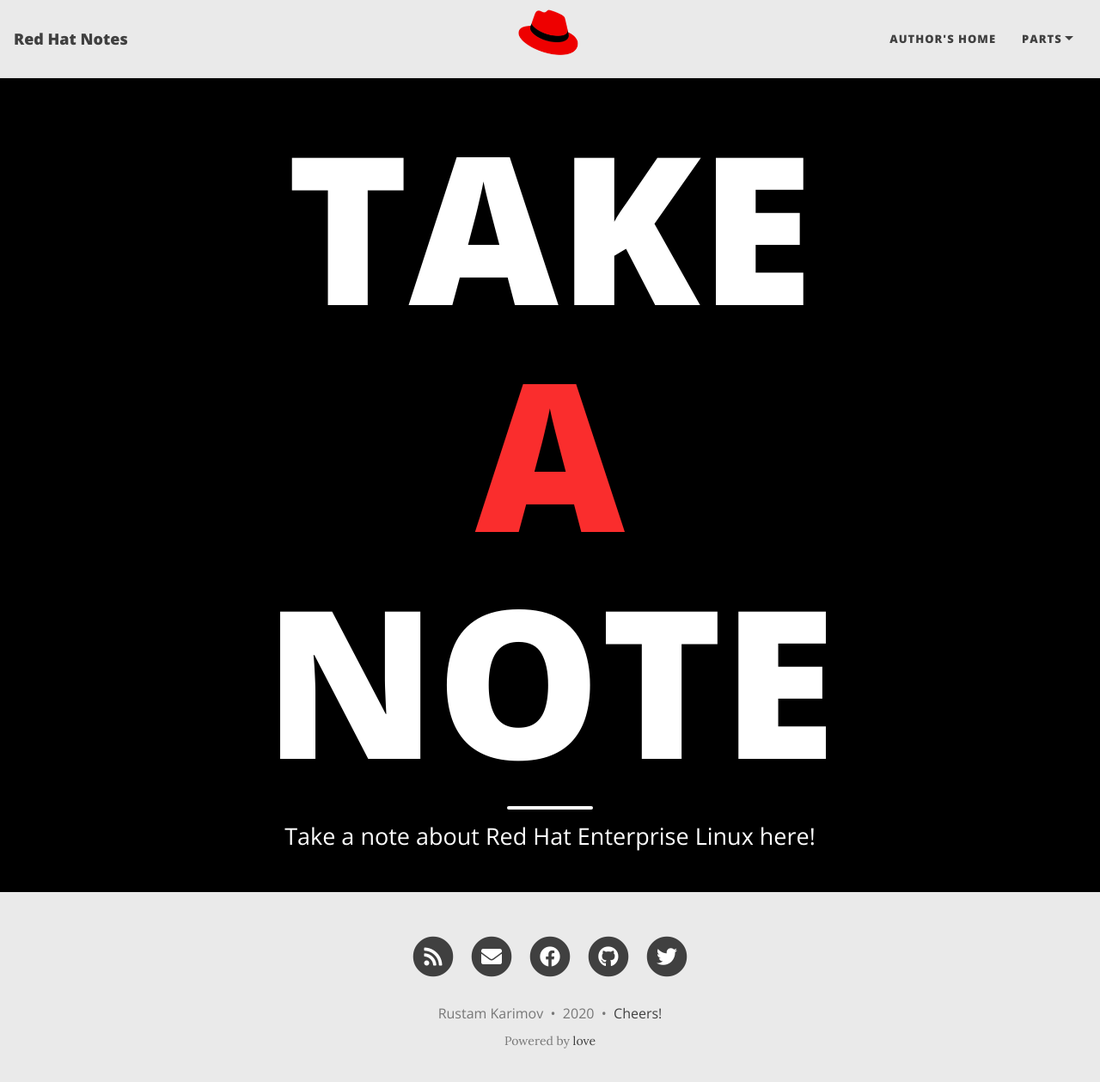
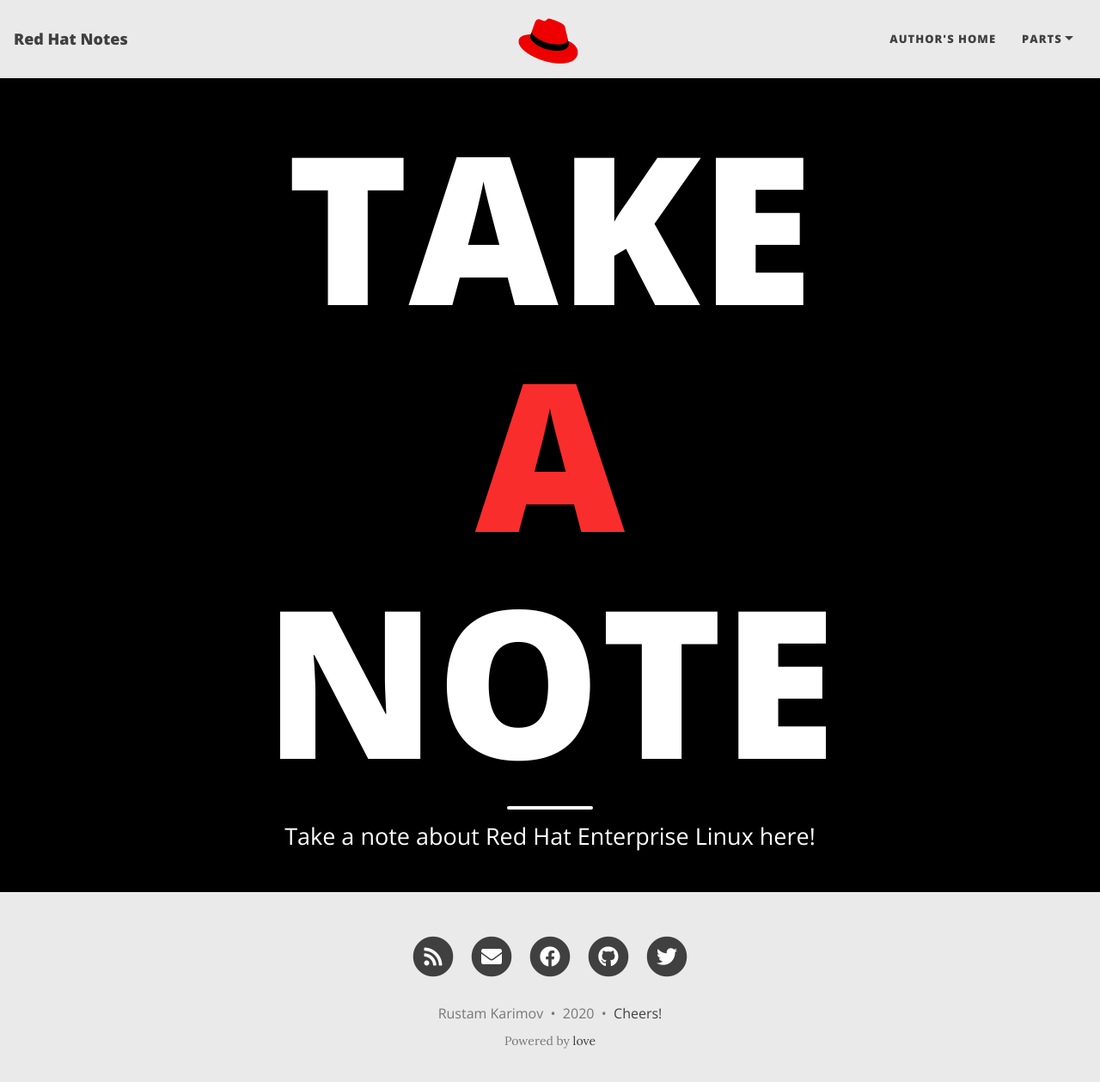
Before and after one commit to DrMohmX/takeanote, a Jekyll site: the page built from index.html, in a window 1280 px wide and 1272 px high. Shown: the top 1259 px of the window at 86% size. Built offline with Jekyll 4.4.1, drawn with Linux system fonts in a browser that asks for light colours; nearby versions of some CDN libraries; the list of posts is cut into pages by our own code.

Commit message:
Update beautifuljekyll.css

```diff
--- a/assets/css/beautifuljekyll.css
+++ b/assets/css/beautifuljekyll.css
@@ -373,7 +373,7 @@
 
   .navbar-custom.top-nav-regular .avatar-container .avatar-img {
     width: 100%;
-    margin-top: 1px;
+    margin-top: 15px;
   }
 }
 
```
